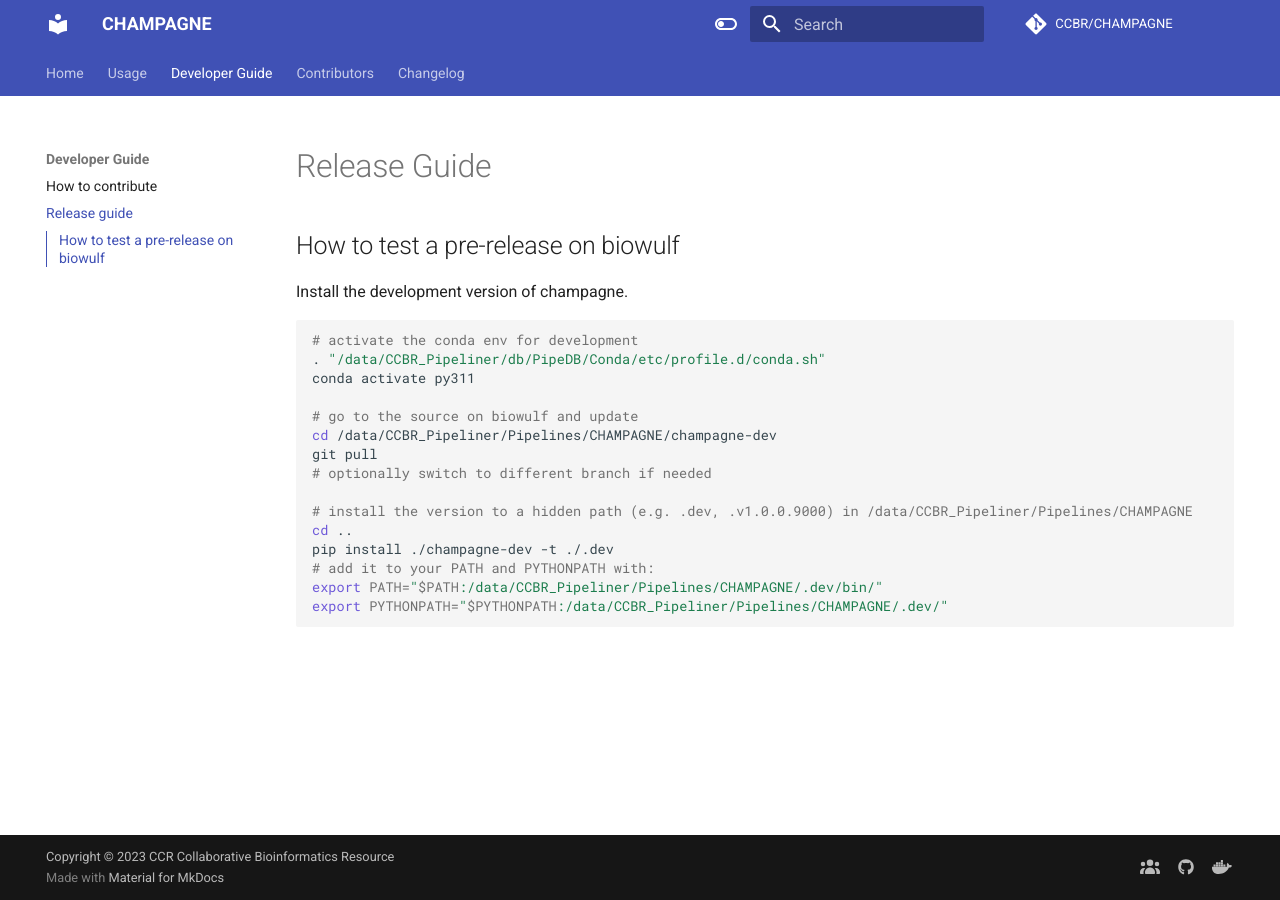
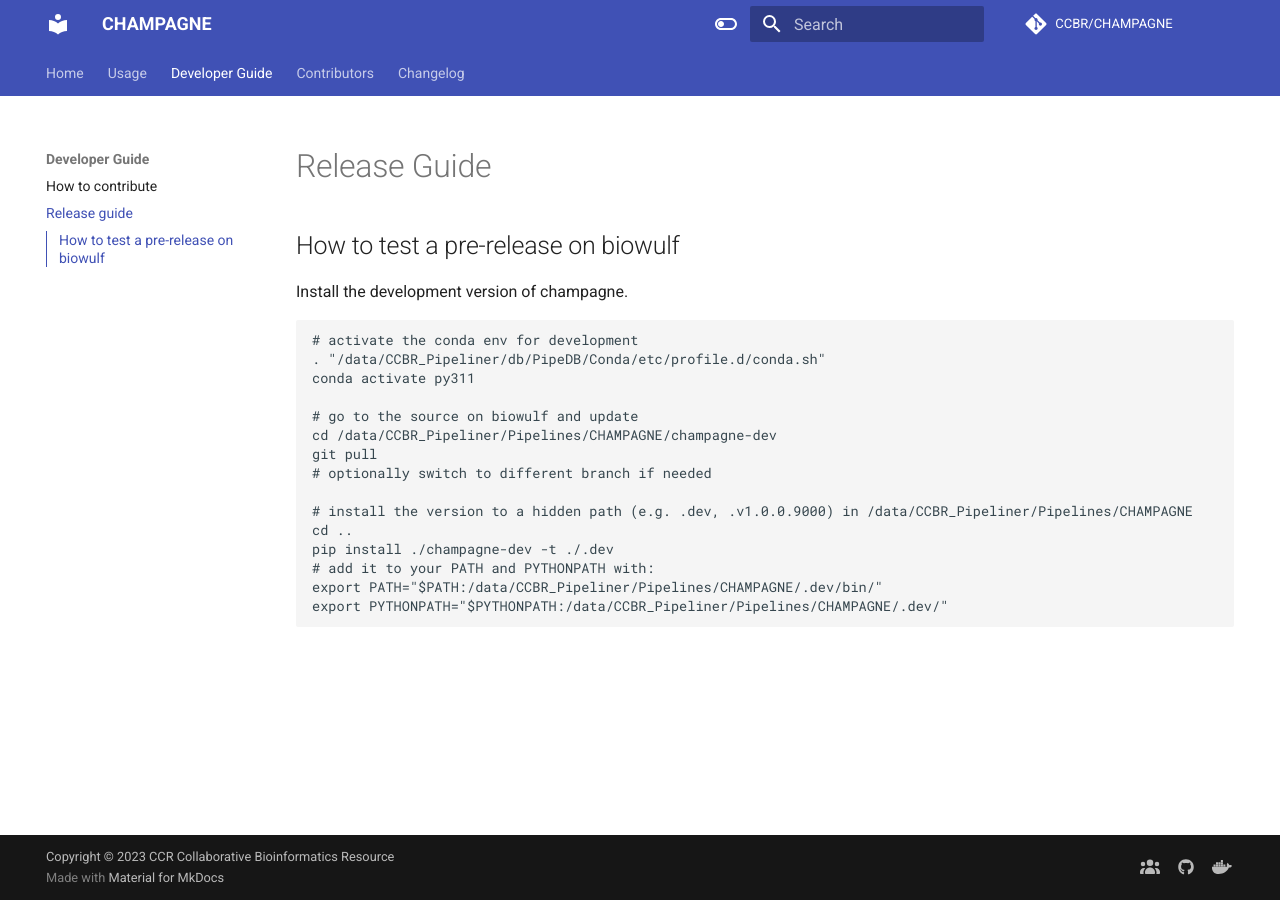
Before and after one commit to abcsFrederick/CHAMPAGNE, an MkDocs documentation site: the page built from docs/release-guide.md, in a window 1280 px wide. Built offline with MkDocs 1.6.1 and Material for MkDocs 9.7.7, drawn with Linux system fonts in a browser that asks for light colours; comment, search, counter and statistics services are not loaded; the version menu is left out.

Commit message:
docs: try removing most markdown extensions
testing https://github.com/CCBR/CHAMPAGNE/issues/53

```diff
--- a/mkdocs.yml
+++ b/mkdocs.yml
@@ -58,40 +58,12 @@
 
 # Extensions
 markdown_extensions:
-  - markdown.extensions.admonition
-  - markdown.extensions.attr_list
-  - markdown.extensions.md_in_html
-  - markdown.extensions.def_list
-  - markdown.extensions.footnotes
-  - markdown.extensions.meta
   - markdown.extensions.toc:
       permalink: true
-  - pymdownx.arithmatex:
-      generic: true
   - pymdownx.betterem:
       smart_enable: all
-  - pymdownx.caret
-  - pymdownx.critic
-  - pymdownx.details
-  - pymdownx.emoji:
-      emoji_index: !!python/name:materialx.emoji.twemoji
-      emoji_generator: !!python/name:materialx.emoji.to_svg
-  - pymdownx.highlight
-  - pymdownx.inlinehilite
-  - pymdownx.keys
-  - pymdownx.magiclink:
-      repo_url_shorthand: true
-      user: squidfunk
-      repo: mkdocs-material
-  - pymdownx.mark
-  - pymdownx.smartsymbols
   - pymdownx.snippets:
       check_paths: true
-  - pymdownx.superfences
-  - pymdownx.tabbed
-  - pymdownx.tasklist:
-      custom_checkbox: true
-  - pymdownx.tilde
 
 # Page Tree
 nav:
```
